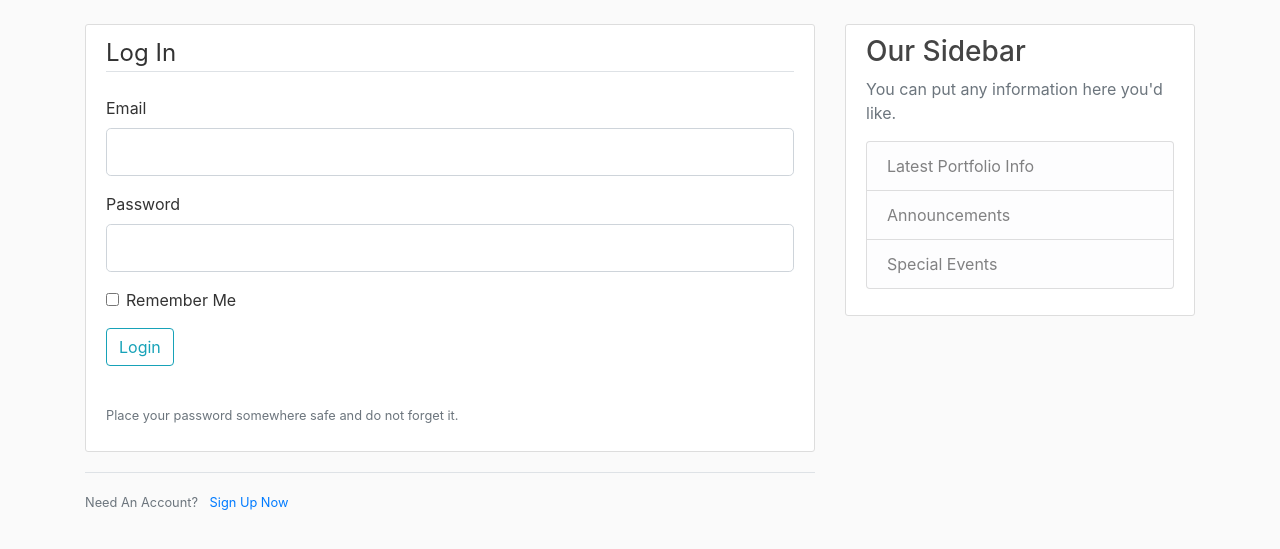
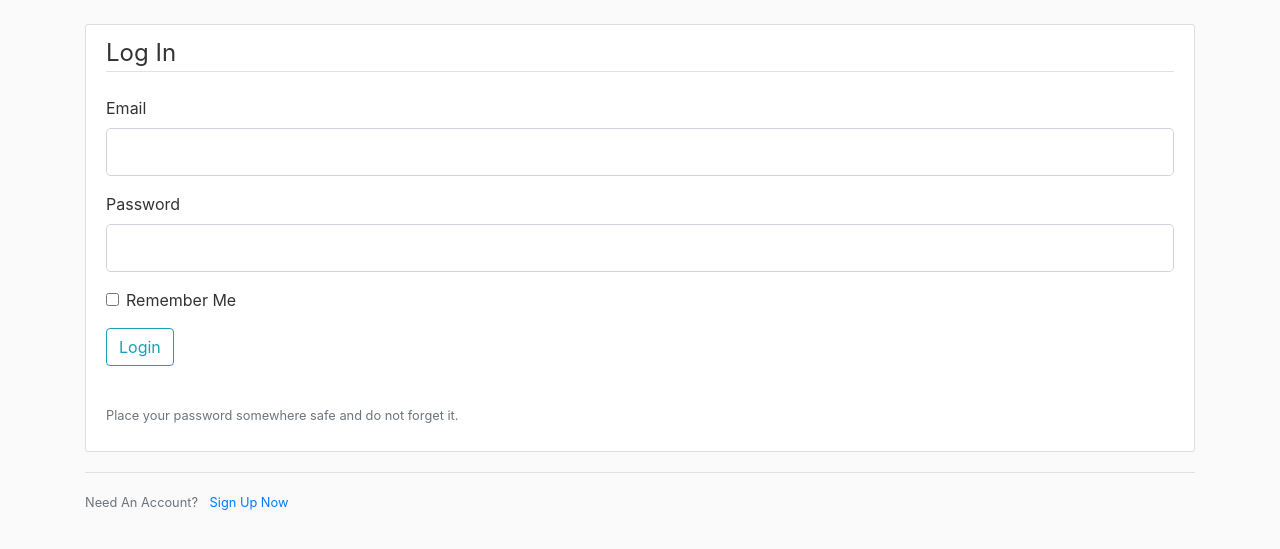
Before and after one commit to HongfeiLi365/RobotAdvisor, a Flask app: a page that uses flaskblog/templates/layout.html in a window 1280 px wide. Shown: the part 56-605 px from the top of the page. Run offline with Flask 2, Linux system fonts and the light colour scheme; some libraries are stand-ins or nearby versions.

Commit message:
Removed Sidebar. Adjusted postiion of buttons on edit_portfolio.html

```diff
--- a/flaskblog/templates/edit_portfolio.html
+++ b/flaskblog/templates/edit_portfolio.html
@@ -5,13 +5,13 @@
 		<div class="table-wrapper">
 			<div class="table-title">
 				<div class="row">
-					<div class="col-sm-6">
+					<div class="col-sm-8">
 						<h2>{{portfolio.name}}</h2>
 					</div>
-					<div class="col-sm-6">
+					<div class="col-sm-2-flex">
 						<a href="#deleteEntirePortfolioModal" class="btn btn-danger" data-toggle="modal"><i class="material-icons">&#xE147;</i> <span>Delete Entire Portfolio</span></a>
 					</div>
-					<div class="col-sm-6">
+					<div class="col-sm-2-flex">
 						<a href="{{ url_for('addStockToPortfolio', portfolio_id=portfolio.id) }}" class="btn btn-success"><i class="material-icons">&#xE147;</i> <span>Add New Stock</span></a>
 					</div>
 				</div>
--- a/flaskblog/templates/layout.html
+++ b/flaskblog/templates/layout.html
@@ -11,9 +11,9 @@
     <link rel="stylesheet" type="text/css" href="{{ url_for('static', filename='main.css') }}">
 
     {% if title %}
-        <title>Flask Blog - {{ title }}</title>
+        <title>RobotAdvisor - {{ title }}</title>
     {% else %}
-        <title>Flask Blog</title>
+        <title>RobotAdvisor</title>
     {% endif %}
 </head>
 <body>
@@ -46,7 +46,7 @@
     </header>
     <main role="main" class="container">
       <div class="row">
-        <div class="col-md-8">
+        <div class="col-md-12">
           {% with messages = get_flashed_messages(with_categories=true) %}
             {% if messages %}
               {% for category, message in messages %}
@@ -58,22 +58,8 @@
           {% endwith %}
           {% block content %}{% endblock %}
         </div>
-        <div class="col-md-4">
-          <div class="content-section">
-            <h3>Our Sidebar</h3>
-            <p class='text-muted'>You can put any information here you'd like.
-              <ul class="list-group">
-                <li class="list-group-item list-group-item-light">Latest Portfolio Info </li>
-                <li class="list-group-item list-group-item-light">Announcements</li>
-                <li class="list-group-item list-group-item-light">Special Events</li>
-              </ul>
-            </p>
-          </div>
-        </div>
       </div>
     </main>
-
-
     <!-- Optional JavaScript -->
     <!-- jQuery first, then Popper.js, then Bootstrap JS -->
     <script src="https://code.jquery.com/jquery-3.2.1.slim.min.js" integrity="sha384-KJ3o2DKtIkvYIK3UENzmM7KCkRr/rE9/Qpg6aAZGJwFDMVNA/GpGFF93hXpG5KkN" crossorigin="anonymous"></script>
```
